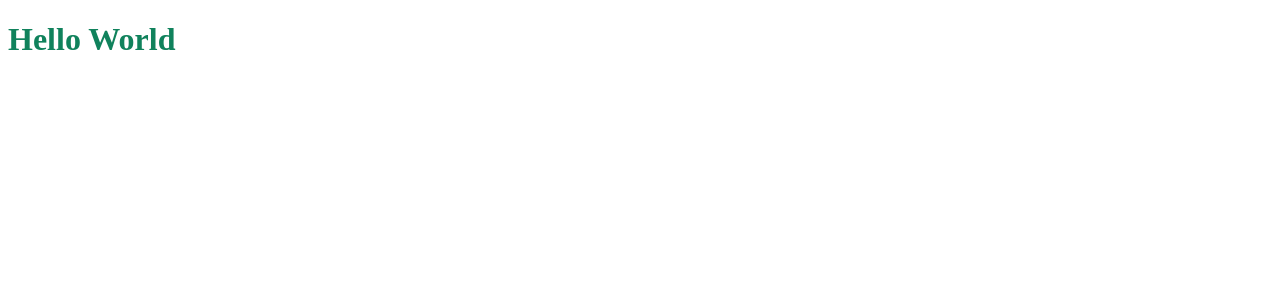
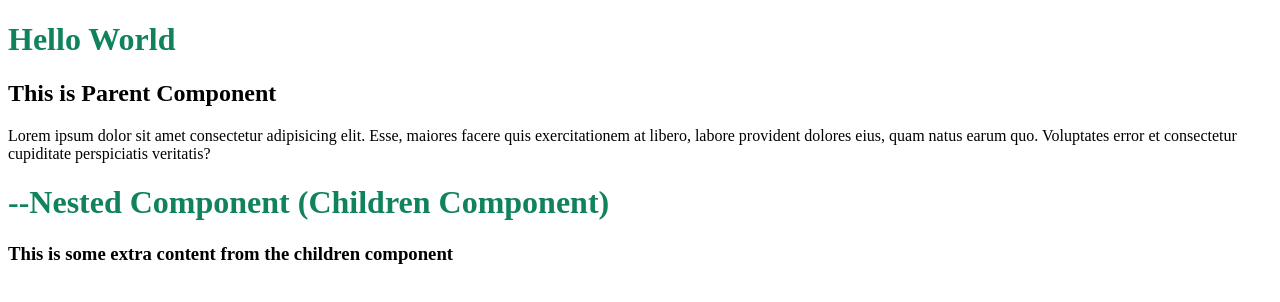
Before and after one commit to shayanahmad1999/vue-course, a Vue app: page / in a window 1280 px wide. Shown: the top 302 px of the page. Built offline with nearby package versions, Linux system fonts and the light colour scheme.

Commit message:
working on nested component

```diff
--- a/src/components/HelloWorld.vue
+++ b/src/components/HelloWorld.vue
@@ -1,11 +1,20 @@
 <!-- JS -->
 <script setup>
+import NestedComponent from './NestedComponent.vue';
+
 console.log('Hello World from console');
 </script>
 
 <!-- HTML -->
 <template>
     <h1>Hello World</h1>
+    <h2>This is Parent Component</h2>
+    <p>
+        Lorem ipsum dolor sit amet consectetur adipisicing elit. Esse, maiores facere quis exercitationem at libero,
+        labore
+        provident dolores eius, quam natus earum quo. Voluptates error et consectetur cupiditate perspiciatis veritatis?
+    </p>
+    <NestedComponent />
 </template>
 
 <!-- CSS -->
--- /dev/null
+++ b/src/components/NestedComponent.vue
@@ -0,0 +1,4 @@
+<template>
+    <h1>--Nested Component (Children Component)</h1>
+    <h3>This is some extra content from the children component</h3>
+</template>
```
